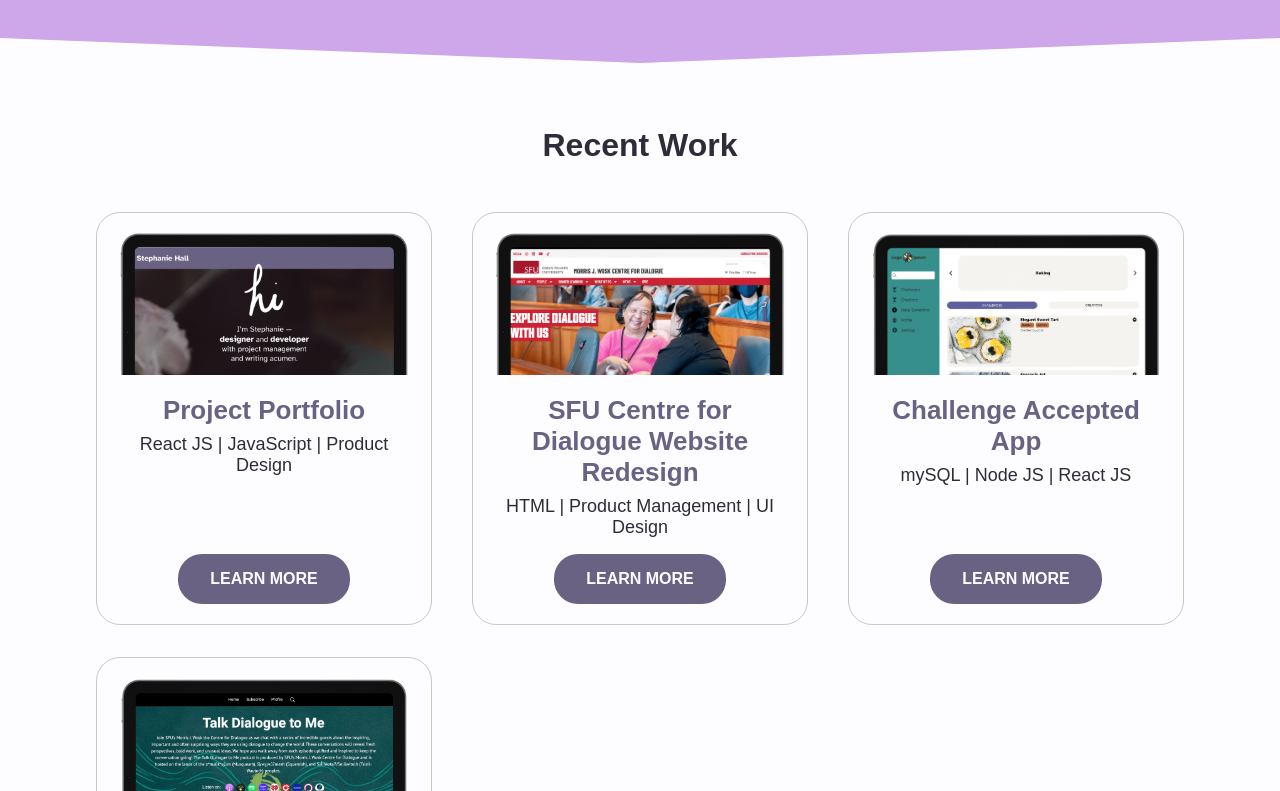
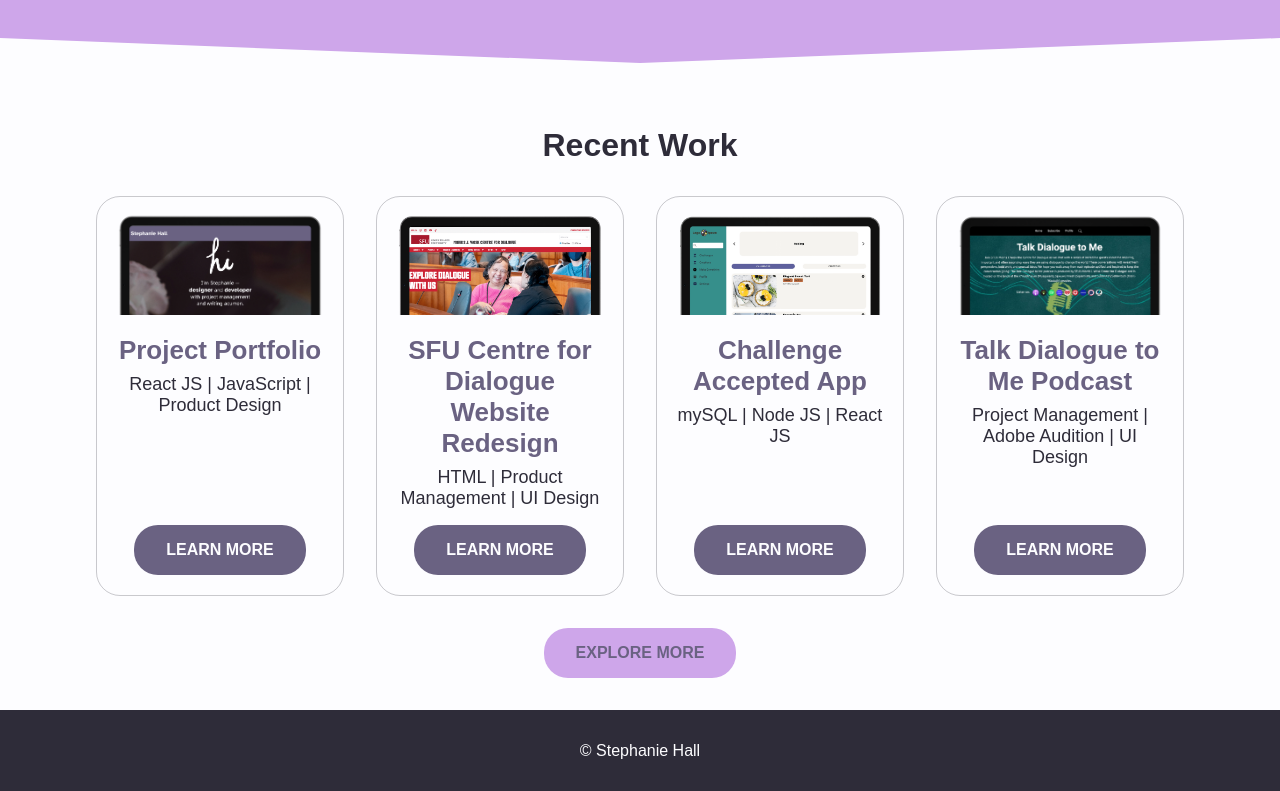
Before and after one commit to stephlyanie/portfolio, a React (Create React App) app: page / in a window 1280 px wide. Shown: the part 689-1480 px from the top of the page. Built offline with nearby package versions, Linux system fonts and the light colour scheme; the HTML template or start-up script is replaced by a standard one.

Commit message:
Added explore more button to projects list

```diff
--- a/src/pages/Home/HomePage.jsx
+++ b/src/pages/Home/HomePage.jsx
@@ -71,6 +71,9 @@ function HomePage() {
               return <ProjectPreview data={project} />;
             })}
         </div>
+        <Link to="/projects" className="work__button">
+          <p>Explore More</p>
+        </Link>
       </section>
     </section>
   );
--- a/src/pages/Home/HomePage.scss
+++ b/src/pages/Home/HomePage.scss
@@ -96,14 +96,15 @@
 
 .work {
 
+    padding: 0 1rem;
+
     &__title {
         font-size: 1.75rem;
-        margin: 1rem 0;
         text-align: center;
 
         @include desktop {
             font-size: 2rem;
-            margin: 2rem 0;
+            margin: 1rem 0;
         }
     }
 
@@ -113,11 +114,19 @@
             flex-wrap: wrap;
             max-width: 1500px;
             margin: 0 auto;
-            padding: 0 2rem;
+            padding: 0 1rem;
         }
 
         @include desktop {
-            padding: 0 5rem;
+            padding: 0 4rem;
+            flex-wrap: nowrap;
         }
     }
+
+    &__button {
+        @extend .button;
+        @extend .button__featured;
+        margin: 1rem auto;
+        display: block;
+    }
 }
```
